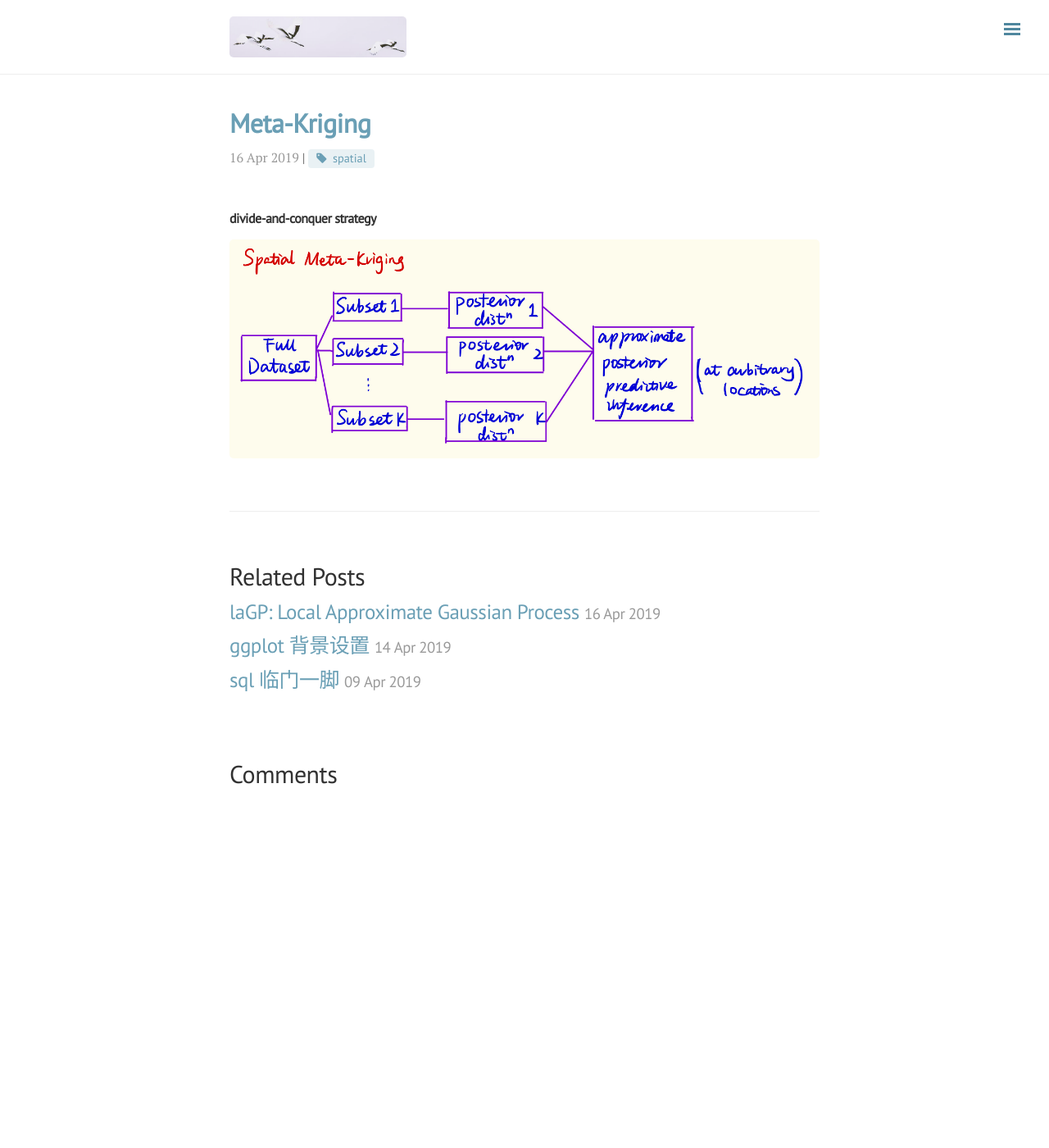
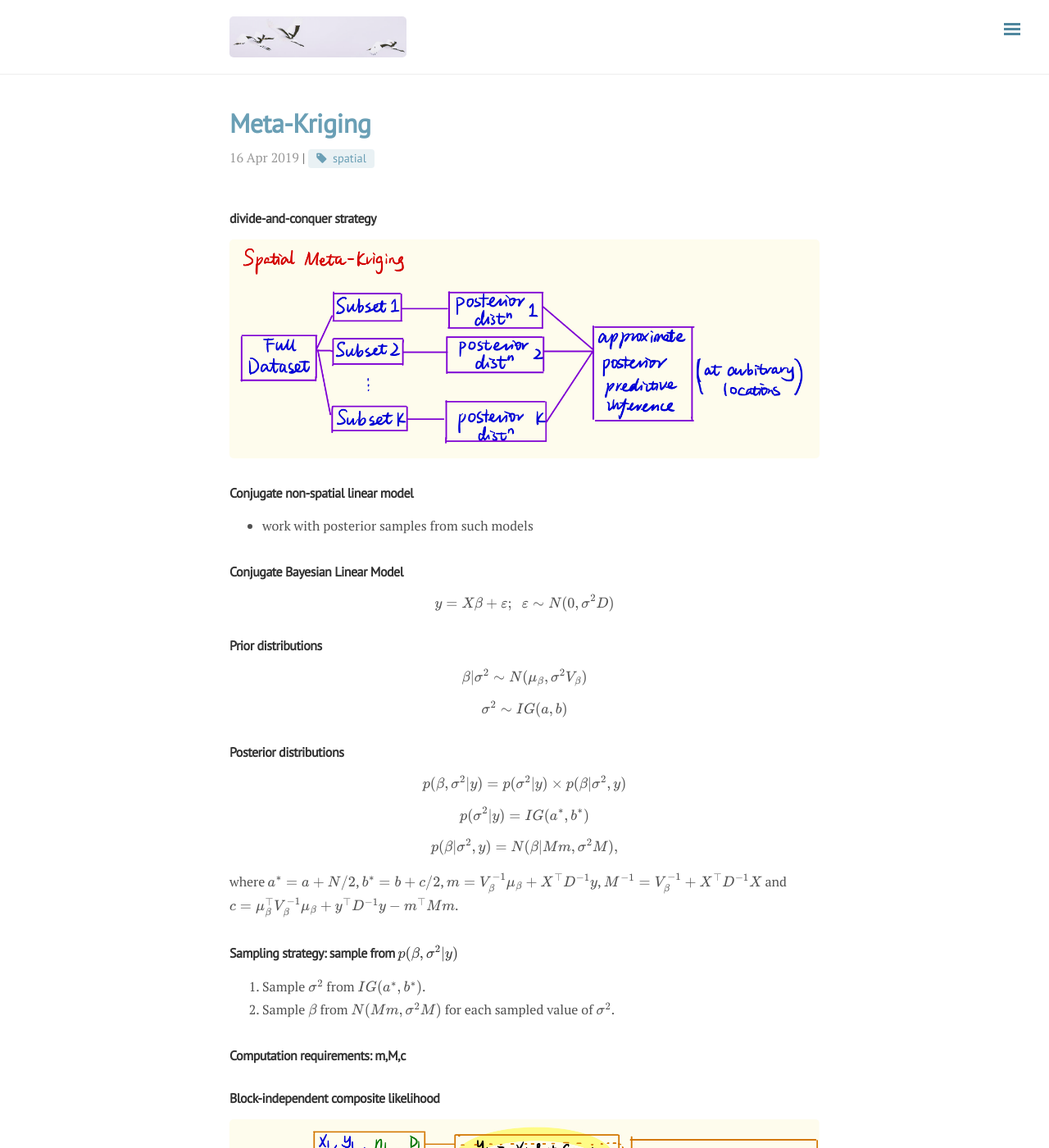
Before and after one commit to ylyy93/my_blog, a Jekyll site: the page built from _posts/spatial/2019-04-15-meta-kriging.md, in a window 1280 px wide and 1400 px high. Shown: the whole window at 82% size. Built offline with Jekyll 4.4.1, drawn with Linux system fonts in a browser that asks for light colours; nearby versions of some CDN libraries; formulas are drawn with MathJax 3; comment, search, counter and statistics services are not loaded.

Commit message:
rebuilding site Mon Apr 15 21:58:57 MDT 2019

```diff
--- a/_posts/spatial/2019-04-15-meta-kriging.md
+++ b/_posts/spatial/2019-04-15-meta-kriging.md
@@ -8,3 +8,49 @@ tags: [spatial]
 
 ### divide-and-conquer strategy
 ![meta_kriging](https://ylyy93.github.io/my_blog/assets/posts/spatial/img/meta_kriging.jpeg)
+
+### Conjugate non-spatial linear model
+- work with posterior samples from such models
+
+#### Conjugate Bayesian Linear Model
+
+$$
+y = X\beta + \varepsilon; ~~ \varepsilon \sim N(0,\sigma^2D)
+$$
+
+###### Prior distributions
+
+$$
+\beta|\sigma^2 \sim N(\mu_\beta,\sigma^2V_\beta)
+$$
+
+$$
+\sigma^2 \sim IG(a,b)
+$$
+
+###### Posterior distributions
+
+$$
+p(\beta,\sigma^2|y) = p(\sigma^2|y)\times p(\beta|\sigma^2,y)
+$$
+
+$$
+p(\sigma^2|y)= IG(a^*,b^*)
+$$
+
+$$
+p(\beta|\sigma^2,y) = N(\beta|Mm,\sigma^2M),
+$$
+
+where $a^* = a+N/2$, $b^*=b+c/2$, $m=V_\beta^{-1}\mu_\beta + X^{\top} D^{-1}y$, $M^{-1}=V_\beta^{-1} + X^{\top} D^{-1}X$ and $c=\mu_\beta^{\top} V_\beta^{-1}\mu_\beta + y^{\top} D^{-1}y -m^{\top} Mm$.
+
+
+#### Sampling strategy: sample from $p(\beta,\sigma^2|y)$
+1. Sample $\sigma^2$ from $$IG(a^*,b^*)$$.
+2. Sample $\beta$ from $N(Mm,\sigma^2M)$ for each sampled value of $\sigma^2$.
+
+###### Computation requirements: m,M,c
+
+
+### Block-independent composite likelihood
+![meta_kriging](https://ylyy93.github.io/my_blog/assets/posts/spatial/img/meta_math.jpeg)
```
Also changed, not shown: assets/posts/spatial/img/meta_math.jpeg (added).
